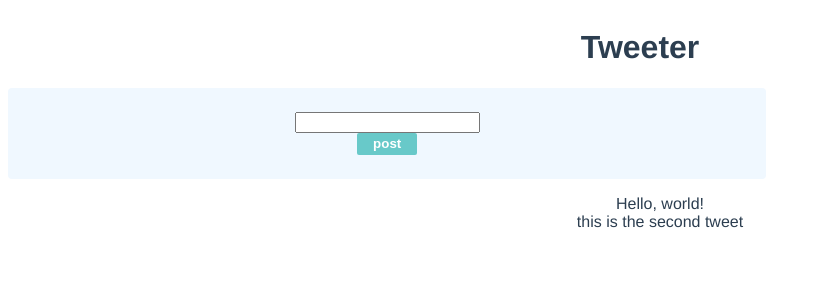
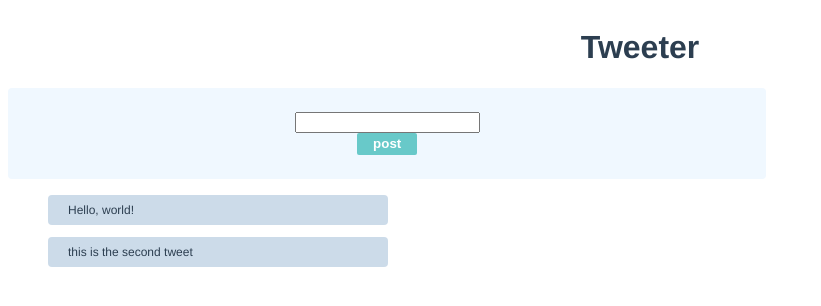
Before and after one commit to Wataru823/vue_learning, a Vue app in the folder vue-guide/: page / in a window 1280 px wide. Shown: the top 306 px of the page, without its empty margins (0-821 px from the left). Built offline with nearby package versions, Linux system fonts and the light colour scheme.

Commit message:
feat: section46

```diff
--- a/vue-guide/src/components/Tweet.vue
+++ b/vue-guide/src/components/Tweet.vue
@@ -1,13 +1,23 @@
 <script setup lang="ts">
-const tweets = [{ id: '0', description: 'Hello, world!' }, { id: '1', description: 'this is the second tweet' }]
+import { ref } from 'vue'
+const tweets = ref([{ id: 0, description: 'Hello, world!' }, { id: 0, description: 'this is the second tweet' }])
+const inputtingDescription = ref<string>('')
+
+const postTweet = () => {
+  const tweet = { id: Math.random(), description: inputtingDescription.value }
+  tweets.value.push(tweet)
+  inputtingDescription.value = ''
+  console.log('post...', tweets.value)
+}
+
 </script>
 
 <template>
   <div class="container"></div>
   <h1>Tweeter</h1>
   <div class="form-container">
-    <input />
-    <button class="save-button">post</button>
+    <input v-model="inputtingDescription" />
+    <button class="save-button" @click="postTweet()">post</button>
   </div>
   <div class="tweet-container">
     <ul>
@@ -38,6 +48,14 @@
 
 .tweet-list {
   list-style: none;
+  margin-bottom: 12px;
+  border-radius: 4px;
+  font-size: 12px;
+  display: flex;
+  justify-content: space-between;
+  background-color: rgb(204, 219, 233);
+  padding: 8px 20px;
+  width: 300px;
 }
 
 button {
```
